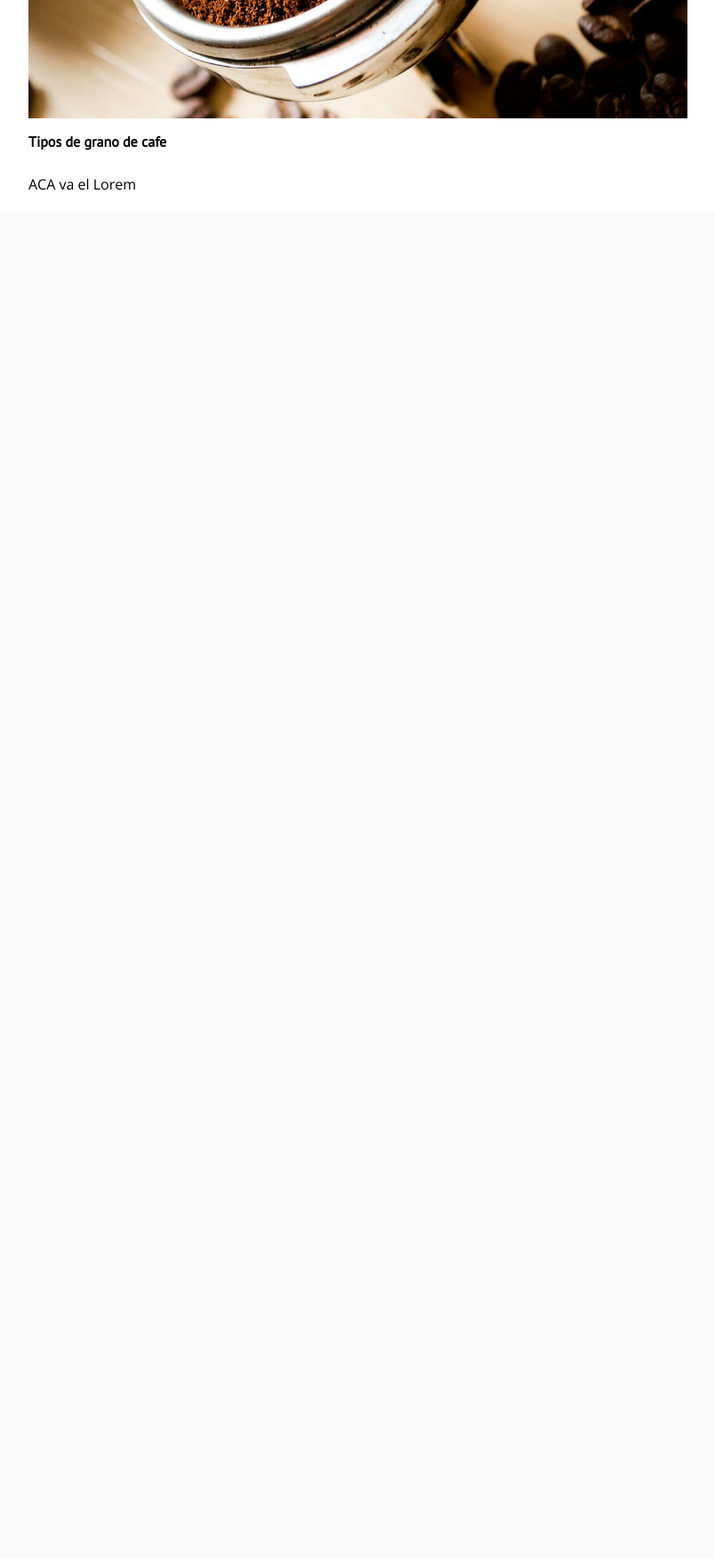
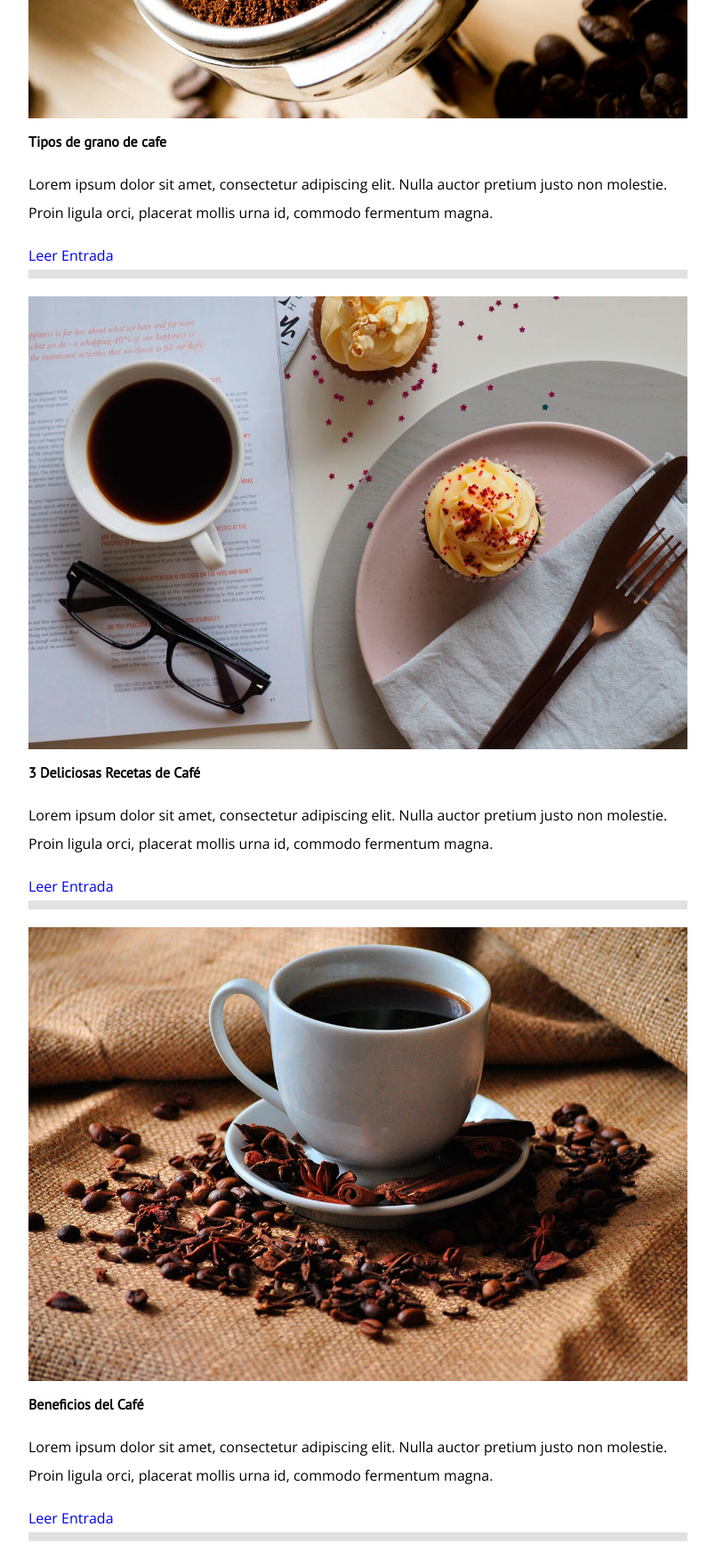
Before and after one commit to TomasSargentoni/UdemyCourse, a PHP site: page / in a window 1280 px wide. Shown: the part 1089-2841 px from the top of the page at 89% size, without its empty margins (32-836 px from the left). Before the commit the page ends 1303 px from the top, so only its background shows below. Run offline with PHP 8.4, Linux system fonts and the light colour scheme.

Commit message:
avanzado un poco, agregado un border bottom solid

```diff
--- a/blogdecafe_inicio/css/style.css
+++ b/blogdecafe_inicio/css/style.css
@@ -3,6 +3,7 @@
     --fuenteParrafos: "Open Sans", sans-serif;
 
     --primario: #784D3C;
+    --gris: #e1e1e1;
     --blanco: #FFFFFF;
     --negro: #000000;
 
@@ -140,3 +141,9 @@ img {
         column-gap: 4rem;
     }
 }
+
+
+.entrada {
+    border-bottom: 1rem solid var(--gris);
+    margin-bottom: 2rem;
+}
--- a/blogdecafe_inicio/index.html
+++ b/blogdecafe_inicio/index.html
@@ -44,7 +44,32 @@
 
                 <div class="entrada__contenido">
                     <h4 class="no-margin">Tipos de grano de cafe</h4>
-                    <p> ACA va el Lorem</p>
+                    <p> Lorem ipsum dolor sit amet, consectetur adipiscing elit. Nulla auctor pretium justo non molestie. Proin ligula orci, placerat mollis urna id, commodo fermentum magna.</p>
+                    <a href="entrada.html" class="boton boton--primario">Leer Entrada</a>
+                </div>
+            </article>
+
+            <article class="entrada">
+                <div class="entrada__imagen">
+                    <img src="img/blog2.jpg" alt="imagen blog">
+                </div>
+
+                <div class="entrada__contenido">
+                    <h4 class="no-margin">3 Deliciosas Recetas de Café</h4>
+                    <p> Lorem ipsum dolor sit amet, consectetur adipiscing elit. Nulla auctor pretium justo non molestie. Proin ligula orci, placerat mollis urna id, commodo fermentum magna.</p>
+                    <a href="entrada.html" class="boton boton--primario">Leer Entrada</a>
+                </div>
+            </article>
+
+            <article class="entrada">
+                <div class="entrada__imagen">
+                    <img src="img/blog3.jpg" alt="imagen blog">
+                </div>
+
+                <div class="entrada__contenido">
+                    <h4 class="no-margin">Beneficios del Café</h4>
+                    <p> Lorem ipsum dolor sit amet, consectetur adipiscing elit. Nulla auctor pretium justo non molestie. Proin ligula orci, placerat mollis urna id, commodo fermentum magna.</p>
+                    <a href="entrada.html" class="boton boton--primario">Leer Entrada</a>
                 </div>
             </article>
 
```
